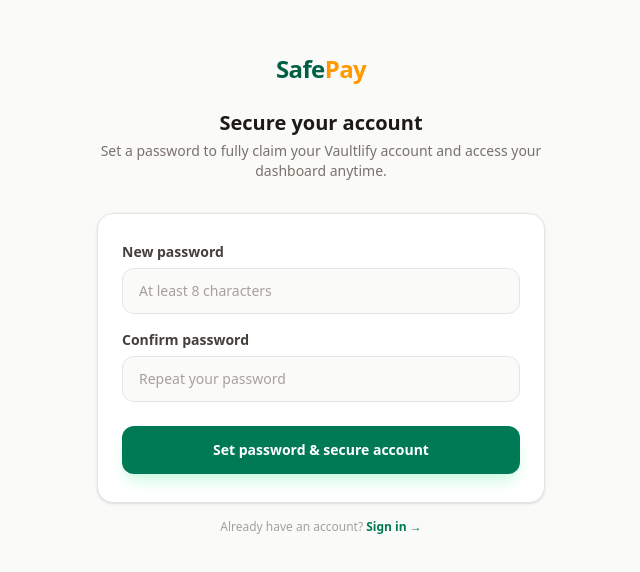
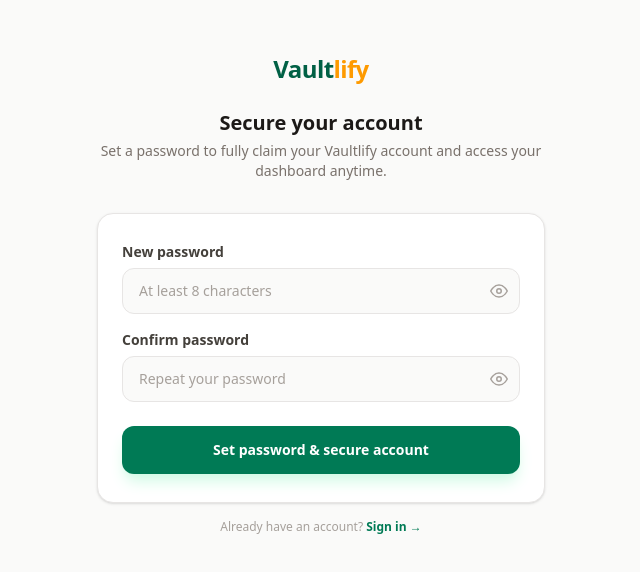
Before and after one commit to ibraheem-adeyemo/safepay, a Next.js app: page /claim in a window 1280 px wide. Shown: the part 106-678 px from the top of the page, without its empty margins (319-959 px from the left). Built offline with nearby package versions, Linux system fonts and the light colour scheme; no server answers.

Commit message:
update brand logo to vaultlify

```diff
--- a/app/(admin)/layout.tsx
+++ b/app/(admin)/layout.tsx
@@ -21,7 +21,7 @@
         <div className="max-w-7xl mx-auto px-4 sm:px-6 h-14 flex items-center justify-between">
           <div className="flex items-center gap-3">
             <span className="text-lg font-black text-emerald-800 tracking-tight">
-              Safe<span className="text-amber-500">Pay</span>
+              Vault<span className="text-amber-500">lify</span>
             </span>
             <span className="bg-red-600 text-white text-xs font-bold px-2 py-0.5 rounded-full">
               ADMIN
--- a/app/(app)/dashboard/settings/password/page.tsx
+++ b/app/(app)/dashboard/settings/password/page.tsx
@@ -1,10 +1,21 @@
 "use client";
 
-import { useActionState } from "react";
+import { useActionState, useState } from "react";
 import { changePassword } from "@/app/actions/account";
+
+function EyeIcon({ open }: { open: boolean }) {
+  return open ? (
+    <svg xmlns="http://www.w3.org/2000/svg" width="18" height="18" viewBox="0 0 24 24" fill="none" stroke="currentColor" strokeWidth="2" strokeLinecap="round" strokeLinejoin="round"><path d="M17.94 17.94A10.07 10.07 0 0 1 12 20c-7 0-11-8-11-8a18.45 18.45 0 0 1 5.06-5.94"/><path d="M9.9 4.24A9.12 9.12 0 0 1 12 4c7 0 11 8 11 8a18.5 18.5 0 0 1-2.16 3.19"/><line x1="1" y1="1" x2="23" y2="23"/></svg>
+  ) : (
+    <svg xmlns="http://www.w3.org/2000/svg" width="18" height="18" viewBox="0 0 24 24" fill="none" stroke="currentColor" strokeWidth="2" strokeLinecap="round" strokeLinejoin="round"><path d="M1 12s4-8 11-8 11 8 11 8-4 8-11 8-11-8-11-8z"/><circle cx="12" cy="12" r="3"/></svg>
+  );
+}
 
 export default function PasswordSettingsPage() {
   const [state, formAction, isPending] = useActionState(changePassword, undefined);
+  const [showCurrent, setShowCurrent] = useState(false);
+  const [showNew, setShowNew] = useState(false);
+  const [showConfirm, setShowConfirm] = useState(false);
 
   return (
     <div className="bg-white rounded-2xl border border-stone-200 px-6 py-6">
@@ -25,15 +36,25 @@
       <form action={formAction} className="space-y-4 max-w-md">
         <div>
           <label className="block text-sm font-semibold text-stone-700 mb-1.5">Current password</label>
+          <div className="relative">
             <input
               name="currentPassword"
-            type="password"
+              type={showCurrent ? "text" : "password"}
               autoComplete="current-password"
               placeholder="Your current password"
-            className={`w-full px-4 py-3 rounded-xl border text-stone-800 placeholder:text-stone-400 text-sm outline-none focus:ring-2 focus:ring-emerald-500 focus:border-emerald-500 ${
+              className={`w-full px-4 py-3 pr-11 rounded-xl border text-stone-800 placeholder:text-stone-400 text-sm outline-none focus:ring-2 focus:ring-emerald-500 focus:border-emerald-500 ${
                 state?.errors?.currentPassword ? "border-red-400 bg-red-50" : "border-stone-200 bg-stone-50"
               }`}
             />
+            <button
+              type="button"
+              onClick={() => setShowCurrent((v) => !v)}
+              className="absolute inset-y-0 right-3 flex items-center text-stone-400 hover:text-stone-600"
+              aria-label={showCurrent ? "Hide password" : "Show password"}
+            >
+              <EyeIcon open={showCurrent} />
+            </button>
+          </div>
           {state?.errors?.currentPassword && (
             <p className="text-red-500 text-xs mt-1.5">{state.errors.currentPassword[0]}</p>
           )}
@@ -41,15 +62,25 @@
 
         <div>
           <label className="block text-sm font-semibold text-stone-700 mb-1.5">New password</label>
+          <div className="relative">
             <input
               name="newPassword"
-            type="password"
+              type={showNew ? "text" : "password"}
               autoComplete="new-password"
               placeholder="At least 8 characters"
-            className={`w-full px-4 py-3 rounded-xl border text-stone-800 placeholder:text-stone-400 text-sm outline-none focus:ring-2 focus:ring-emerald-500 focus:border-emerald-500 ${
+              className={`w-full px-4 py-3 pr-11 rounded-xl border text-stone-800 placeholder:text-stone-400 text-sm outline-none focus:ring-2 focus:ring-emerald-500 focus:border-emerald-500 ${
                 state?.errors?.newPassword ? "border-red-400 bg-red-50" : "border-stone-200 bg-stone-50"
               }`}
             />
+            <button
+              type="button"
+              onClick={() => setShowNew((v) => !v)}
+              className="absolute inset-y-0 right-3 flex items-center text-stone-400 hover:text-stone-600"
+              aria-label={showNew ? "Hide password" : "Show password"}
+            >
+              <EyeIcon open={showNew} />
+            </button>
+          </div>
           {state?.errors?.newPassword && (
             <p className="text-red-500 text-xs mt-1.5">{state.errors.newPassword[0]}</p>
           )}
@@ -57,15 +88,25 @@
 
         <div>
           <label className="block text-sm font-semibold text-stone-700 mb-1.5">Confirm new password</label>
+          <div className="relative">
             <input
               name="confirmPassword"
-            type="password"
+              type={showConfirm ? "text" : "password"}
               autoComplete="new-password"
               placeholder="Repeat new password"
-            className={`w-full px-4 py-3 rounded-xl border text-stone-800 placeholder:text-stone-400 text-sm outline-none focus:ring-2 focus:ring-emerald-500 focus:border-emerald-500 ${
+              className={`w-full px-4 py-3 pr-11 rounded-xl border text-stone-800 placeholder:text-stone-400 text-sm outline-none focus:ring-2 focus:ring-emerald-500 focus:border-emerald-500 ${
                 state?.errors?.confirmPassword ? "border-red-400 bg-red-50" : "border-stone-200 bg-stone-50"
               }`}
             />
+            <button
+              type="button"
+              onClick={() => setShowConfirm((v) => !v)}
+              className="absolute inset-y-0 right-3 flex items-center text-stone-400 hover:text-stone-600"
+              aria-label={showConfirm ? "Hide password" : "Show password"}
+            >
+              <EyeIcon open={showConfirm} />
+            </button>
+          </div>
           {state?.errors?.confirmPassword && (
             <p className="text-red-500 text-xs mt-1.5">{state.errors.confirmPassword[0]}</p>
           )}
--- a/app/(app)/layout.tsx
+++ b/app/(app)/layout.tsx
@@ -39,7 +39,7 @@
         <div className="max-w-6xl mx-auto px-4 sm:px-6 h-14 flex items-center justify-between">
           <Link href="/dashboard" className="flex items-center gap-2">
             <span className="text-lg font-black text-emerald-800 tracking-tight">
-              Safe<span className="text-amber-500">Pay</span>
+              Vault<span className="text-amber-500">lify</span>
             </span>
           </Link>
 
--- a/app/claim/ClaimForm.tsx
+++ b/app/claim/ClaimForm.tsx
@@ -1,18 +1,28 @@
 "use client";
 
-import { useActionState } from "react";
+import { useActionState, useState } from "react";
 import Link from "next/link";
 import { claimAccount } from "@/app/actions/account";
 
+function EyeIcon({ open }: { open: boolean }) {
+  return open ? (
+    <svg xmlns="http://www.w3.org/2000/svg" width="18" height="18" viewBox="0 0 24 24" fill="none" stroke="currentColor" strokeWidth="2" strokeLinecap="round" strokeLinejoin="round"><path d="M17.94 17.94A10.07 10.07 0 0 1 12 20c-7 0-11-8-11-8a18.45 18.45 0 0 1 5.06-5.94"/><path d="M9.9 4.24A9.12 9.12 0 0 1 12 4c7 0 11 8 11 8a18.5 18.5 0 0 1-2.16 3.19"/><line x1="1" y1="1" x2="23" y2="23"/></svg>
+  ) : (
+    <svg xmlns="http://www.w3.org/2000/svg" width="18" height="18" viewBox="0 0 24 24" fill="none" stroke="currentColor" strokeWidth="2" strokeLinecap="round" strokeLinejoin="round"><path d="M1 12s4-8 11-8 11 8 11 8-4 8-11 8-11-8-11-8z"/><circle cx="12" cy="12" r="3"/></svg>
+  );
+}
+
 export default function ClaimForm({ token }: { token?: string }) {
   const [state, formAction, isPending] = useActionState(claimAccount, undefined);
+  const [showPassword, setShowPassword] = useState(false);
+  const [showConfirm, setShowConfirm] = useState(false);
 
   return (
     <div className="min-h-screen bg-stone-50 flex items-center justify-center p-4">
       <div className="w-full max-w-md">
         <div className="text-center mb-8">
           <Link href="/" className="text-2xl font-black text-emerald-800 tracking-tight">
-            Safe<span className="text-amber-500">Pay</span>
+            Vault<span className="text-amber-500">lify</span>
           </Link>
           <h1 className="text-xl font-bold text-stone-900 mt-6 mb-1">Secure your account</h1>
           <p className="text-stone-500 text-sm">
@@ -34,15 +44,25 @@
               <label className="block text-sm font-semibold text-stone-700 mb-1.5">
                 New password
               </label>
+              <div className="relative">
                 <input
                   name="password"
-                type="password"
+                  type={showPassword ? "text" : "password"}
                   autoComplete="new-password"
                   placeholder="At least 8 characters"
-                className={`w-full px-4 py-3 rounded-xl border text-stone-800 placeholder:text-stone-400 text-sm outline-none focus:ring-2 focus:ring-emerald-500 focus:border-emerald-500 transition-colors ${
+                  className={`w-full px-4 py-3 pr-11 rounded-xl border text-stone-800 placeholder:text-stone-400 text-sm outline-none focus:ring-2 focus:ring-emerald-500 focus:border-emerald-500 transition-colors ${
                     state?.errors?.password ? "border-red-400 bg-red-50" : "border-stone-200 bg-stone-50"
                   }`}
                 />
+                <button
+                  type="button"
+                  onClick={() => setShowPassword((v) => !v)}
+                  className="absolute inset-y-0 right-3 flex items-center text-stone-400 hover:text-stone-600"
+                  aria-label={showPassword ? "Hide password" : "Show password"}
+                >
+                  <EyeIcon open={showPassword} />
+                </button>
+              </div>
               {state?.errors?.password && (
                 <p className="text-red-500 text-xs mt-1.5">{state.errors.password[0]}</p>
               )}
@@ -52,15 +72,25 @@
               <label className="block text-sm font-semibold text-stone-700 mb-1.5">
                 Confirm password
               </label>
+              <div className="relative">
                 <input
                   name="confirmPassword"
-                type="password"
+                  type={showConfirm ? "text" : "password"}
                   autoComplete="new-password"
                   placeholder="Repeat your password"
-                className={`w-full px-4 py-3 rounded-xl border text-stone-800 placeholder:text-stone-400 text-sm outline-none focus:ring-2 focus:ring-emerald-500 focus:border-emerald-500 transition-colors ${
+                  className={`w-full px-4 py-3 pr-11 rounded-xl border text-stone-800 placeholder:text-stone-400 text-sm outline-none focus:ring-2 focus:ring-emerald-500 focus:border-emerald-500 transition-colors ${
                     state?.errors?.confirmPassword ? "border-red-400 bg-red-50" : "border-stone-200 bg-stone-50"
                   }`}
                 />
+                <button
+                  type="button"
+                  onClick={() => setShowConfirm((v) => !v)}
+                  className="absolute inset-y-0 right-3 flex items-center text-stone-400 hover:text-stone-600"
+                  aria-label={showConfirm ? "Hide password" : "Show password"}
+                >
+                  <EyeIcon open={showConfirm} />
+                </button>
+              </div>
               {state?.errors?.confirmPassword && (
                 <p className="text-red-500 text-xs mt-1.5">{state.errors.confirmPassword[0]}</p>
               )}
--- a/app/claim/reset/ResetForm.tsx
+++ b/app/claim/reset/ResetForm.tsx
@@ -1,10 +1,18 @@
 "use client";
 
-import { useActionState } from "react";
+import { useActionState, useState } from "react";
 import Link from "next/link";
 import { requestPasswordReset, resetPassword } from "@/app/actions/account";
 
 type ActionState = { errors?: Record<string, string[]>; message?: string; success?: boolean } | undefined;
+
+function EyeIcon({ open }: { open: boolean }) {
+  return open ? (
+    <svg xmlns="http://www.w3.org/2000/svg" width="18" height="18" viewBox="0 0 24 24" fill="none" stroke="currentColor" strokeWidth="2" strokeLinecap="round" strokeLinejoin="round"><path d="M17.94 17.94A10.07 10.07 0 0 1 12 20c-7 0-11-8-11-8a18.45 18.45 0 0 1 5.06-5.94"/><path d="M9.9 4.24A9.12 9.12 0 0 1 12 4c7 0 11 8 11 8a18.5 18.5 0 0 1-2.16 3.19"/><line x1="1" y1="1" x2="23" y2="23"/></svg>
+  ) : (
+    <svg xmlns="http://www.w3.org/2000/svg" width="18" height="18" viewBox="0 0 24 24" fill="none" stroke="currentColor" strokeWidth="2" strokeLinecap="round" strokeLinejoin="round"><path d="M1 12s4-8 11-8 11 8 11 8-4 8-11 8-11-8-11-8z"/><circle cx="12" cy="12" r="3"/></svg>
+  );
+}
 
 // ── Step 1: enter email to receive reset link ─────────────────────────────────
 
@@ -70,6 +78,8 @@
     resetPassword as (s: ActionState, f: FormData) => Promise<ActionState>,
     undefined
   );
+  const [showPassword, setShowPassword] = useState(false);
+  const [showConfirm, setShowConfirm] = useState(false);
 
   return (
     <form action={formAction} className="space-y-4">
@@ -86,15 +96,25 @@
 
       <div>
         <label className="block text-sm font-semibold text-stone-700 mb-1.5">New password</label>
+        <div className="relative">
           <input
             name="password"
-          type="password"
+            type={showPassword ? "text" : "password"}
             autoComplete="new-password"
             placeholder="At least 8 characters"
-          className={`w-full px-4 py-3 rounded-xl border text-stone-800 placeholder:text-stone-400 text-sm outline-none focus:ring-2 focus:ring-emerald-500 focus:border-emerald-500 transition-colors ${
+            className={`w-full px-4 py-3 pr-11 rounded-xl border text-stone-800 placeholder:text-stone-400 text-sm outline-none focus:ring-2 focus:ring-emerald-500 focus:border-emerald-500 transition-colors ${
               state?.errors?.password ? "border-red-400 bg-red-50" : "border-stone-200 bg-stone-50"
             }`}
           />
+          <button
+            type="button"
+            onClick={() => setShowPassword((v) => !v)}
+            className="absolute inset-y-0 right-3 flex items-center text-stone-400 hover:text-stone-600"
+            aria-label={showPassword ? "Hide password" : "Show password"}
+          >
+            <EyeIcon open={showPassword} />
+          </button>
+        </div>
         {state?.errors?.password && (
           <p className="text-red-500 text-xs mt-1.5">{state.errors.password[0]}</p>
         )}
@@ -102,15 +122,25 @@
 
       <div>
         <label className="block text-sm font-semibold text-stone-700 mb-1.5">Confirm password</label>
+        <div className="relative">
           <input
             name="confirmPassword"
-          type="password"
+            type={showConfirm ? "text" : "password"}
             autoComplete="new-password"
             placeholder="Repeat your password"
-          className={`w-full px-4 py-3 rounded-xl border text-stone-800 placeholder:text-stone-400 text-sm outline-none focus:ring-2 focus:ring-emerald-500 focus:border-emerald-500 transition-colors ${
+            className={`w-full px-4 py-3 pr-11 rounded-xl border text-stone-800 placeholder:text-stone-400 text-sm outline-none focus:ring-2 focus:ring-emerald-500 focus:border-emerald-500 transition-colors ${
               state?.errors?.confirmPassword ? "border-red-400 bg-red-50" : "border-stone-200 bg-stone-50"
             }`}
           />
+          <button
+            type="button"
+            onClick={() => setShowConfirm((v) => !v)}
+            className="absolute inset-y-0 right-3 flex items-center text-stone-400 hover:text-stone-600"
+            aria-label={showConfirm ? "Hide password" : "Show password"}
+          >
+            <EyeIcon open={showConfirm} />
+          </button>
+        </div>
         {state?.errors?.confirmPassword && (
           <p className="text-red-500 text-xs mt-1.5">{state.errors.confirmPassword[0]}</p>
         )}
@@ -135,7 +165,7 @@
       <div className="w-full max-w-md">
         <div className="text-center mb-8">
           <Link href="/" className="text-2xl font-black text-emerald-800 tracking-tight">
-            Safe<span className="text-amber-500">Pay</span>
+            Vault<span className="text-amber-500">lify</span>
           </Link>
           <h1 className="text-xl font-bold text-stone-900 mt-6 mb-1">
             {token ? "Set a new password" : "Reset your password"}
--- a/app/page.tsx
+++ b/app/page.tsx
@@ -35,7 +35,7 @@
       <nav className="sticky top-0 z-40 bg-white/95 backdrop-blur-md border-b border-stone-100 shadow-sm">
         <div className="max-w-5xl mx-auto px-4 sm:px-6 flex items-center justify-between h-16">
           <div className="flex items-center gap-2.5">
-            <div className="w-8 h-8 bg-emerald-700 rounded-lg flex items-center justify-center text-white text-xs font-black">SP</div>
+            <div className="w-8 h-8 bg-emerald-700 rounded-lg flex items-center justify-center text-white text-xs font-black">VL</div>
             <span className="font-black text-stone-800 text-lg tracking-tight">
               Vault<span className="text-emerald-700">lify</span>
             </span>
@@ -346,8 +346,8 @@
             <div className="grid sm:grid-cols-3 gap-8 mb-10">
               <div>
                 <div className="flex items-center gap-2.5 mb-3">
-                  <div className="w-7 h-7 bg-emerald-700 rounded-md flex items-center justify-center text-white text-xs font-black">SP</div>
-                  <span className="text-white font-black tracking-tight">Safe<span className="text-emerald-500">Pay</span></span>
+                  <div className="w-7 h-7 bg-emerald-700 rounded-md flex items-center justify-center text-white text-xs font-black">VL</div>
+                  <span className="text-white font-black tracking-tight">Vault<span className="text-emerald-500">lify</span></span>
                 </div>
                 <p className="text-stone-500 text-sm leading-relaxed">
                   Secure escrow for Nigerian buyers and sellers. Both sides protected, every time.
--- a/app/widget/layout.tsx
+++ b/app/widget/layout.tsx
@@ -6,7 +6,7 @@
         <p className="text-xs text-stone-400">
           Secured by{" "}
           <span className="font-black text-emerald-800">
-            Safe<span className="text-amber-500">Pay</span>
+            Vault<span className="text-amber-500">lify</span>
           </span>
         </p>
       </div>
```
Lines whose indentation alone changed are shown as unchanged.
